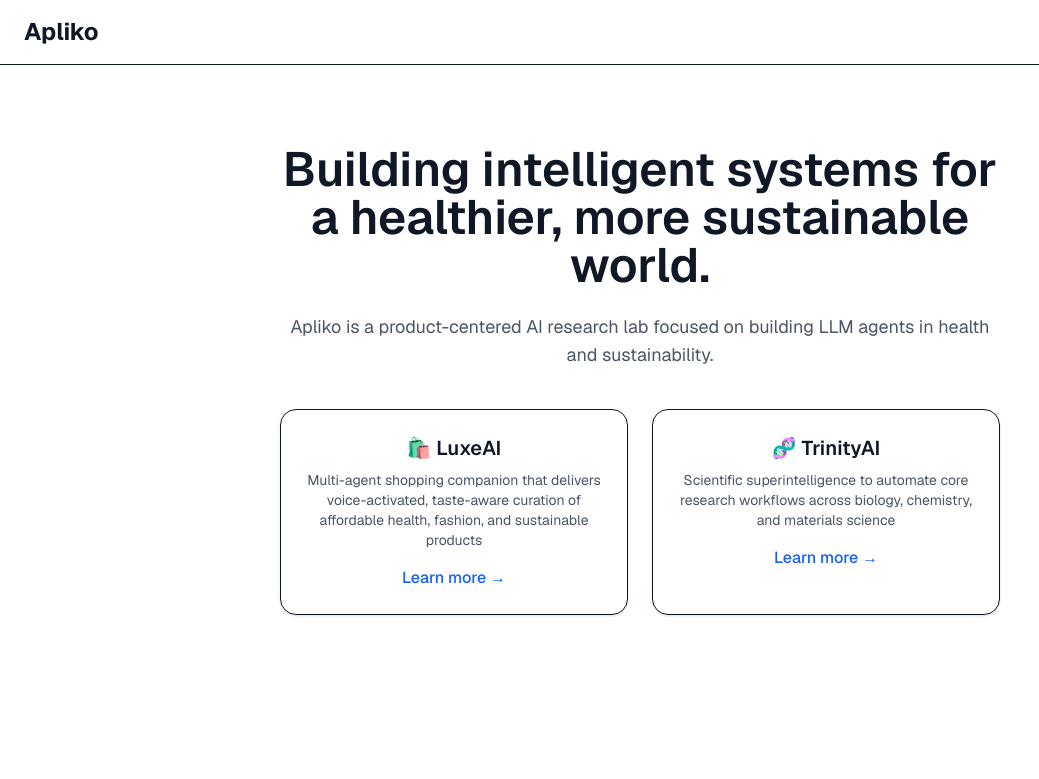
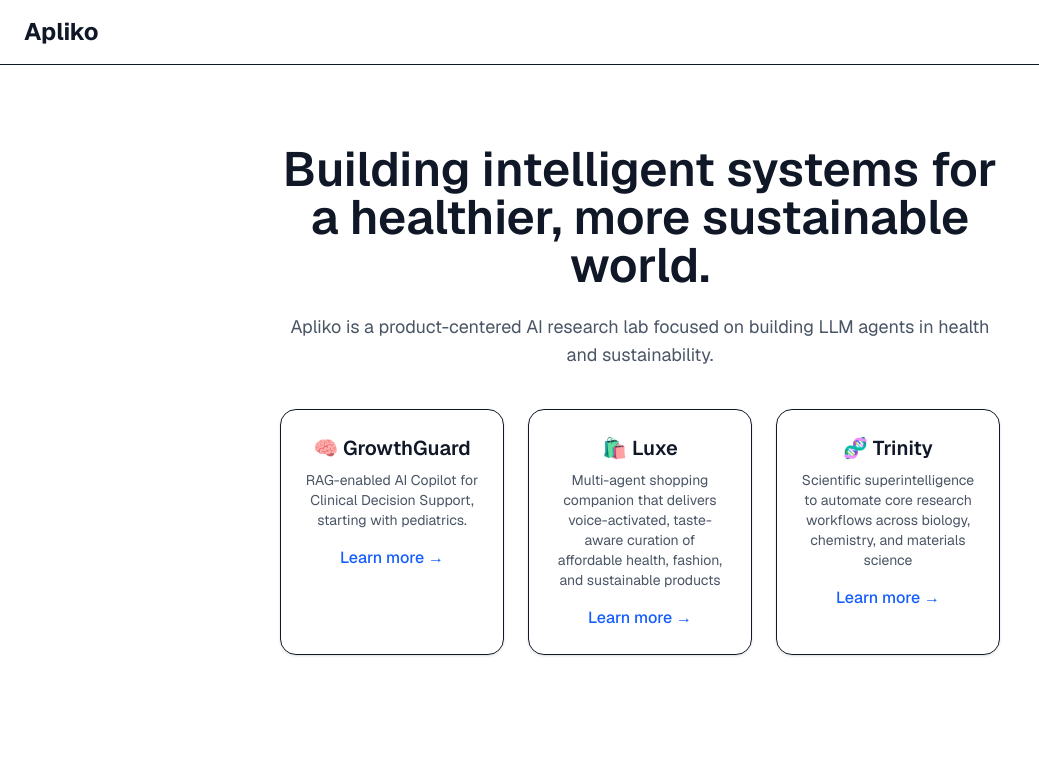
Before and after one commit to amva13/aplikosite, a Next.js app: page / in a window 1280 px wide. Shown: the top 779 px of the page, without its empty margins (0-1039 px from the left). Built offline with nearby package versions, Linux system fonts and the light colour scheme.

Commit message:
add clinical llm

```diff
--- a/src/app/page.tsx
+++ b/src/app/page.tsx
@@ -16,11 +16,11 @@
           Apliko is a product-centered AI research lab focused on building LLM agents in health and sustainability.
         </p>
         {/* change nums here for columns */}
-        <div className="grid md:grid-cols-2 gap-6">
-          {/* <div className="border rounded-2xl p-6 shadow hover:shadow-md transition">
-            <h3 className="text-xl font-semibold mb-2">🧠 MedGuide</h3>
+        <div className="grid md:grid-cols-3 gap-6">
+          <div className="border rounded-2xl p-6 shadow hover:shadow-md transition">
+            <h3 className="text-xl font-semibold mb-2">🧠 GrowthGuard</h3>
             <p className="text-gray-600 mb-4 text-sm">
-              AI Copilot for Clinical Decision Support.
+              RAG-enabled AI Copilot for Clinical Decision Support, starting with pediatrics.
             </p>
             <a
               className="text-blue-600 font-medium hover:underline cursor-pointer"
@@ -28,10 +28,10 @@
             >
               Learn more →
             </a>
-          </div> */}
+          </div>
 
           <div className="border rounded-2xl p-6 shadow hover:shadow-md transition">
-            <h3 className="text-xl font-semibold mb-2">🛍️ LuxeAI</h3>
+            <h3 className="text-xl font-semibold mb-2">🛍️ Luxe</h3>
             <p className="text-gray-600 mb-4 text-sm">
               Multi-agent shopping companion that delivers voice-activated, taste-aware curation of affordable health, fashion, and sustainable products
             </p>
@@ -41,7 +41,7 @@
           </div>
 
           <div className="border rounded-2xl p-6 shadow hover:shadow-md transition">
-            <h3 className="text-xl font-semibold mb-2">🧬 TrinityAI</h3>
+            <h3 className="text-xl font-semibold mb-2">🧬 Trinity</h3>
             <p className="text-gray-600 mb-4 text-sm">
               Scientific superintelligence to automate core research workflows across biology, chemistry, and materials science
             </p>
```
